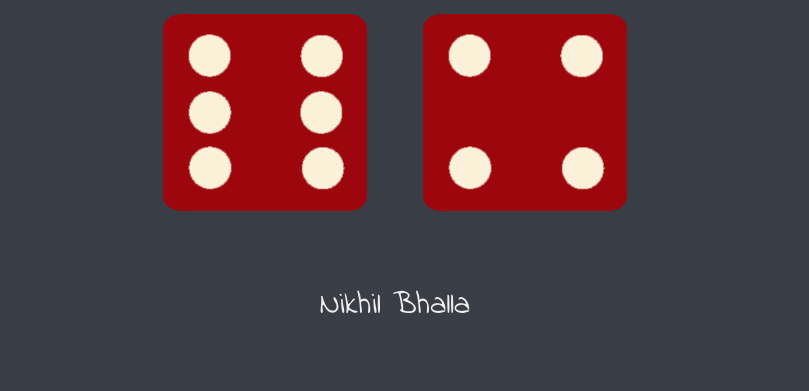
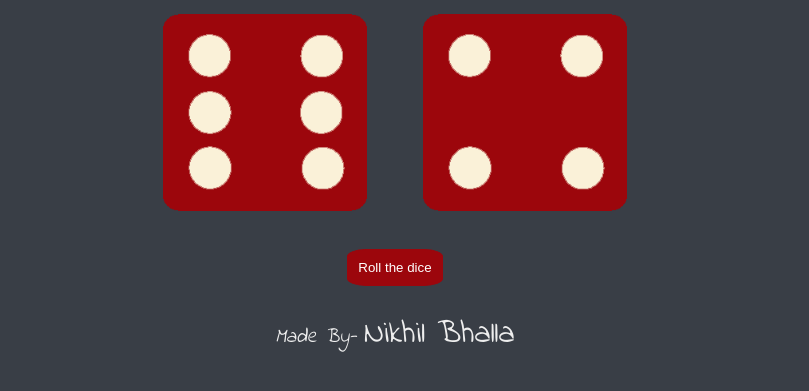
Before and after one commit to nikhil730/Dice-Roll, a plain HTML site: page index.html in a window 1280 px wide. Shown: the part 299-690 px from the top of the page, without its empty margins (245-1054 px from the left). Drawn offline with Linux system fonts and the light colour scheme.

Commit message:
Added a new feature

```diff
--- a/index.css
+++ b/index.css
@@ -34,9 +34,24 @@
 
   footer {
     font-size: 2rem;
-    margin-top: 5%;
+    margin-top: 2%;
     color: #EEEEEE;
     text-align: center;
     font-family: 'Indie Flower', cursive;
 
   }
+  .reload{
+    text-align: center;
+
+  }
+  .reload-btn{
+    background: #9C060C;
+    border: 1px solid #9C060C;
+    margin-top: 30px;
+    padding: 10px;
+    color: white;
+    border-radius: 20%;
+  }
+  em{
+    font-size: 20px;
+  }
--- a/index.html
+++ b/index.html
@@ -5,7 +5,7 @@
     <title>Dice Game</title>
     <link rel="stylesheet" href="index.css">
     <link href="https://fonts.googleapis.com/css?family=Indie+Flower|Lobster" rel="stylesheet">
-
+    <link rel="icon" href="images/icons8-dice-32.png">
   </head>
   <body>
 
@@ -23,10 +23,13 @@
       </div>
     </div>
 
+    <div class="reload">
+      <button class="reload-btn">Roll the dice</button>
+    </div>
     <script src = "index.js" charset="utf-8"></script>
   </body>
 
   <footer>
-    Nikhil Bhalla
+    <em>Made By-  </em>Nikhil Bhalla
   </footer>
 </html>
--- a/index.js
+++ b/index.js
@@ -21,3 +21,7 @@ else if(randomnumber1<randomnumber2){
 else{
     heading.textContent="Draw";
 }
+
+var reload=document.querySelector("button").addEventListener("click",function(){
+    location.reload();
+})
```
Also changed, not shown: images/icons8-dice-32.png (added).
